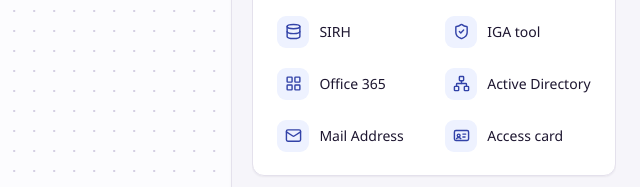
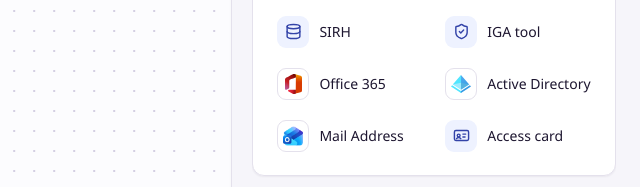
Before and after one commit to AugustinTMW/Formation-IGA, a plain HTML site: page index.html in a window 1280 px wide. Both pictures are taken after a click on the link "Start exercise". Shown: the part 453-640 px from the top of the page, 640-1280 px from the left. Drawn offline with Linux system fonts and the light colour scheme.

Commit message:
Use real logos for Active Directory, Office 365 and Mail Address (Outlook)
Applications can now define an optional image in config.js; it replaces
the generic icon in the legend, action cards and correction view. The
Outlook file provided was a WebP image named .svg: converted to a 256px
transparent PNG.

Co-Authored-By: Claude Opus 5.5 <noreply@anthropic.com>
Claude-Session: https://claude.ai/code/session_01LBuG4n8YyPb5Ng83tQRvwE

```diff
--- a/config.js
+++ b/config.js
@@ -24,13 +24,15 @@ window.IGA_CONFIG = {
   /* ---------- Applications ----------
    * Participants can also add their own application with "Other";
    * custom applications are stored with their progress in the browser.
+   * `image` (optional): path to a real logo (SVG or transparent PNG, square,
+   * stored in assets/apps/). When it is set it replaces `icon`.
    */
   applications: [
     { id: 'sirh', label: 'SIRH',             icon: 'database' },
     { id: 'iga',  label: 'IGA tool',         icon: 'shieldCheck' },
-    { id: 'o365', label: 'Office 365',       icon: 'grid' },
-    { id: 'ad',   label: 'Active Directory', icon: 'network' },
-    { id: 'mail', label: 'Mail Address',     icon: 'mail' },
+    { id: 'o365', label: 'Office 365',       icon: 'grid',        image: 'assets/apps/office-365.svg' },
+    { id: 'ad',   label: 'Active Directory', icon: 'network',     image: 'assets/apps/active-directory.svg' },
+    { id: 'mail', label: 'Mail Address',     icon: 'mail',        image: 'assets/apps/outlook.png' },
     { id: 'card', label: 'Access card',      icon: 'idCard' }
   ],
 
--- a/index.html
+++ b/index.html
@@ -466,6 +466,11 @@ span.edge-badge { cursor: default; }
 .legend-item .txt { overflow: hidden; text-overflow: ellipsis; white-space: nowrap; }
 .legend-ico { width: 32px; height: 32px; border-radius: 9px; display: grid; place-items: center; flex: none; background: var(--primary-50); color: var(--primary); }
 .legend-ico--app { background: #eef2ff; color: #3343a8; }
+/* Real application logos (config.js > applications[].image) */
+.app-logo { display: block; object-fit: contain; }
+.legend-ico.has-logo, .meta-ico.has-logo { background: #fff; border: 1px solid var(--line); }
+.legend-ico .app-logo { width: 20px; height: 20px; }
+.meta-ico .app-logo { width: 16px; height: 16px; }
 .legend-ico .ico { width: 17px; height: 17px; }
 .legend-ico--custom { background: #fff; border: 1.5px dashed #8d97d8; }
 .legend-item .custom { font-size: 10px; font-weight: 700; color: var(--primary-700); background: var(--primary-50); padding: 0 6px; border-radius: 999px; text-transform: uppercase; margin-left: auto; }
@@ -807,6 +812,11 @@ const transById = id => CFG.transitions.find(t => t.id === id);
 const transLabel = id => (transById(id) || {}).label || 'Unspecified transition';
 const transShort = id => (transById(id) || {}).short || 'Unspecified';
 const transIcon = id => (transById(id) || {}).icon || 'arrowRight';
+/** Application icon: real logo when config.js gives an image, generic icon otherwise. */
+function appIcon(app) {
+  if (app && app.image) return '<img class="app-logo" src="' + esc(app.image) + '" alt="" loading="lazy">';
+  return icon(app ? app.icon : 'package');
+}
 function nodeLabel(n) {
   if (!n) return '';
   if (n.type === 'start') return startLabel();
@@ -1731,7 +1741,7 @@ function renderPanel() {
     '<section class="panel-card" aria-labelledby="p-doers"><h2 id="p-doers">' + icon('users') + 'Doers<span class="count">' + CFG.doers.length + '</span></h2>' +
       '<ul class="legend-list">' + CFG.doers.map(d => '<li class="legend-item"><span class="legend-ico">' + icon(d.icon) + '</span><span class="txt">' + esc(d.label) + '</span></li>').join('') + '</ul></section>' +
     '<section class="panel-card" aria-labelledby="p-apps"><h2 id="p-apps">' + icon('grid') + 'Applications<span class="count">' + allApps().length + '</span></h2>' +
-      '<ul class="legend-list legend-list--apps">' + allApps().map(a => '<li class="legend-item" title="' + esc(a.label) + (a.custom ? ' – custom application added by you' : '') + '"><span class="legend-ico legend-ico--app' + (a.custom ? ' legend-ico--custom' : '') + '">' + icon(a.icon) + '</span><span class="txt">' + esc(a.label) + '</span>' + (a.custom ? '<span class="sr-only"> (custom application)</span>' : '') + '</li>').join('') + '</ul></section>' +
+      '<ul class="legend-list legend-list--apps">' + allApps().map(a => '<li class="legend-item" title="' + esc(a.label) + (a.custom ? ' – custom application added by you' : '') + '"><span class="legend-ico legend-ico--app' + (a.custom ? ' legend-ico--custom' : '') + (a.image ? ' has-logo' : '') + '">' + appIcon(a) + '</span><span class="txt">' + esc(a.label) + '</span>' + (a.custom ? '<span class="sr-only"> (custom application)</span>' : '') + '</li>').join('') + '</ul></section>' +
     '<section class="panel-card" aria-labelledby="p-trans"><h2 id="p-trans">' + icon('arrowRight') + 'Transitions</h2>' +
       '<ul class="legend-list">' + CFG.transitions.map(t => '<li class="legend-item">' + arrowSample(t.id) + '<span>' + esc(t.label) + '<span class="legend-sub">' + (t.id === 'manual' ? 'Blue arrow – performed by a person' : 'Red arrow – triggered by a system') + '</span></span></li>').join('') + '</ul></section>' +
     '<section class="panel-card" aria-labelledby="p-check"><h2 id="p-check">' + icon('listChecks') + 'Workflow checklist<span class="count">' + st.done + '/' + st.items.length + '</span></h2>' +
@@ -1839,7 +1849,7 @@ function nodeHTML(n, g, fromStart) {
     '<p class="card-title">' + esc(name) + '</p>' +
     '<ul class="card-meta">' +
       '<li><span class="meta-ico">' + icon(doer ? doer.icon : 'user') + '</span><span class="meta-label">Doer</span><span class="txt">' + esc(doer ? doer.label : 'Not set') + '</span></li>' +
-      '<li><span class="meta-ico meta-ico--app">' + icon(app ? app.icon : 'package') + '</span><span class="meta-label">App</span><span class="txt">' + esc(app ? app.label : (n.app || 'Not set')) + '</span></li>' +
+      '<li><span class="meta-ico meta-ico--app' + (app && app.image ? ' has-logo' : '') + '">' + appIcon(app) + '</span><span class="meta-label">App</span><span class="txt">' + esc(app ? app.label : (n.app || 'Not set')) + '</span></li>' +
     '</ul>' + footer + '</div>' + handle + '</div>';
 }
 
```
Also changed, not shown: assets/apps/active-directory.svg (added), assets/apps/office-365.svg (added), assets/apps/outlook.png (added), 1 other file.
